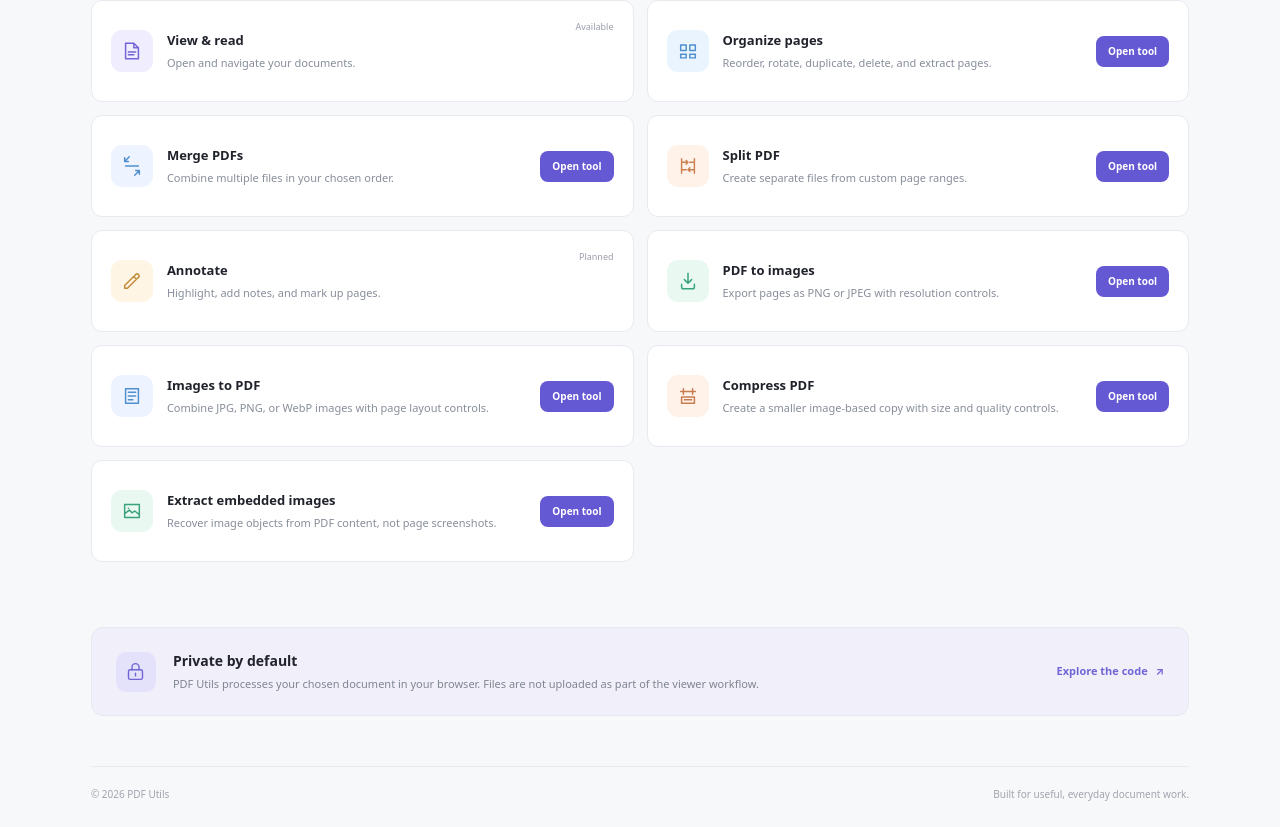
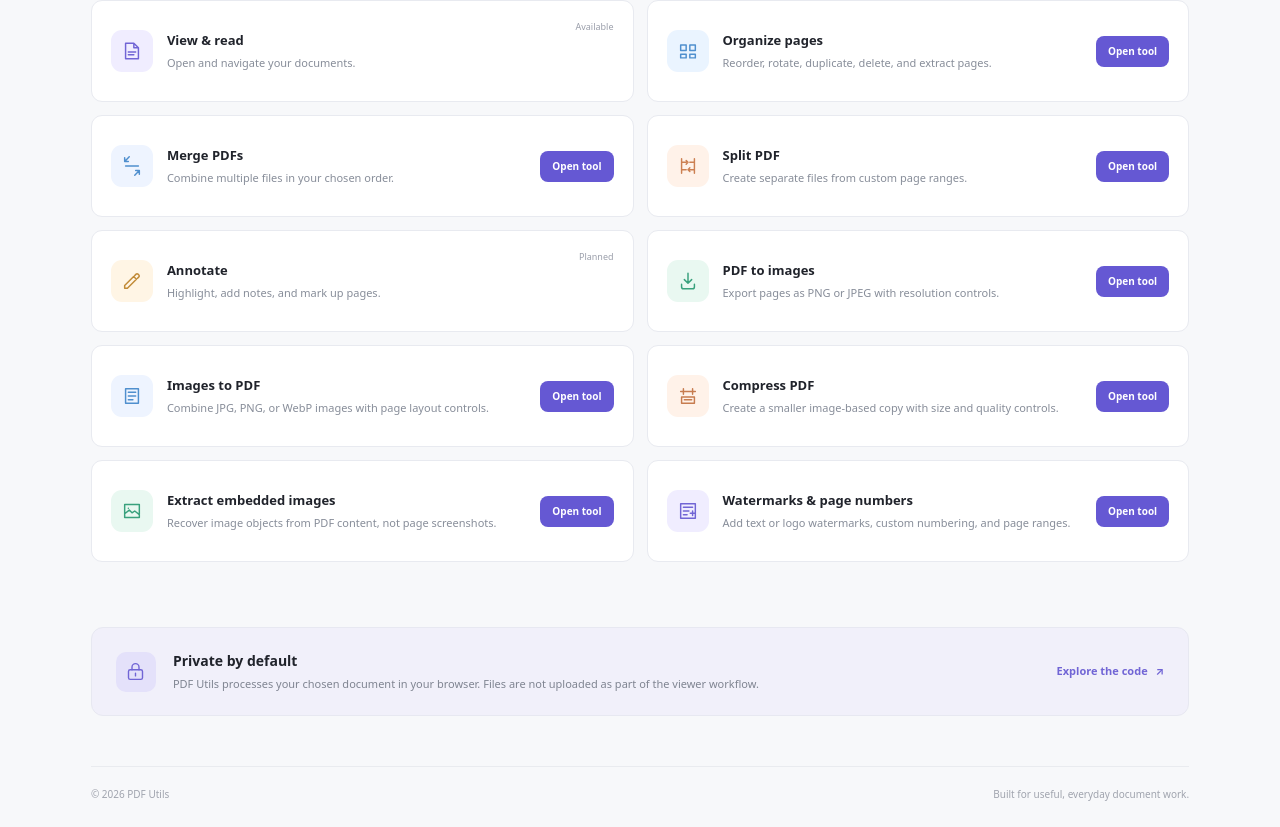
Before and after one commit to leenusdarnal/pdf-utils, a SvelteKit app: page / in a window 1280 px wide. Shown: the part 927-1754 px from the top of the page. Built offline with nearby package versions, Linux system fonts and the light colour scheme.

Commit message:
Add watermark and page numbering to the tools workspace

```diff
--- a/src/routes/+page.svelte
+++ b/src/routes/+page.svelte
@@ -9,6 +9,7 @@
   import ImagesToPdf from '$lib/components/ImagesToPdf.svelte';
   import CompressPdf from '$lib/components/CompressPdf.svelte';
   import ExtractImages from '$lib/components/ExtractImages.svelte';
+  import WatermarkPageNumbers from '$lib/components/WatermarkPageNumbers.svelte';
   import { hasPdfHeader } from '$lib/pdf/viewer-utils';
 
   let isDragging = false;
@@ -21,6 +22,7 @@
   let imagesToPdfMode = false;
   let compressMode = false;
   let extractImagesMode = false;
+  let watermarkMode = false;
   let isDarkMode = false;
   let appReady = false;
   let organizerInput: HTMLInputElement;
@@ -154,7 +156,7 @@
       </span>
       <span>pdf<span class="font-medium text-[#8c91a0]">utils</span></span>
     </a>
-    {#if !selectedFile && !organizeFile && !mergeMode && !splitMode && !imageMode && !imagesToPdfMode && !compressMode && !extractImagesMode}
+    {#if !selectedFile && !organizeFile && !mergeMode && !splitMode && !imageMode && !imagesToPdfMode && !compressMode && !extractImagesMode && !watermarkMode}
       <nav class="ml-auto flex h-full items-center gap-[30px] max-[760px]:gap-[17px]" aria-label="Main navigation">
         <a class="relative inline-flex h-full items-center text-[13px] font-semibold text-ink no-underline after:absolute after:bottom-[-1px] after:left-0 after:right-0 after:h-0.5 after:bg-brand-700 max-[760px]:text-[11px]" href="#tools">Tools</a>
         <a class="inline-flex h-full items-center text-[13px] font-semibold text-muted no-underline transition-colors hover:text-brand-700 max-[760px]:text-[11px] max-[480px]:hidden" href="#how-it-works">How it works</a>
@@ -194,6 +196,8 @@
       <CompressPdf onClose={() => (compressMode = false)} />
     {:else if extractImagesMode}
       <ExtractImages onClose={() => (extractImagesMode = false)} />
+    {:else if watermarkMode}
+      <WatermarkPageNumbers onClose={() => (watermarkMode = false)} />
     {:else}
       <section class="py-[77px] text-center max-[760px]:pb-[54px] max-[760px]:pt-[61px] max-[480px]:pt-[49px]">
         <div class="inline-flex items-center gap-2.5 text-[10px] font-bold uppercase tracking-[1.7px] text-brand-600 max-[480px]:text-[8px] max-[480px]:tracking-[1.2px]"><span class="h-px w-[22px] bg-brand-300"></span> A calmer way to work with PDFs</div>
@@ -286,6 +290,11 @@
             <div class="min-w-0"><h3 class="mb-[5px] text-[13px] font-bold">Extract embedded images</h3><p class="mb-0 text-[11px] leading-[1.5] text-[#878d99]">Recover image objects from PDF content, not page screenshots.</p></div>
             <button type="button" class="ml-auto shrink-0 rounded-lg bg-brand-700 px-3 py-2 text-[10px] font-bold text-white transition-colors hover:bg-brand-800 focus-visible:outline focus-visible:outline-[3px] focus-visible:outline-brand-200 focus-visible:outline-offset-2" aria-label="Open extract embedded images tool" onclick={() => (extractImagesMode = true)}>Open tool</button>
           </article>
+          <article class="flex min-h-[102px] items-center gap-[14px] rounded-[11px] border border-[#e8eaf0] bg-white p-[19px] max-[480px]:gap-3 max-[480px]:p-[15px]">
+            <span class="grid size-[42px] shrink-0 place-items-center rounded-[11px] bg-[#f0edff] text-brand-600" aria-hidden="true"><svg class="size-[22px]" viewBox="0 0 24 24" fill="none"><path d="M4 4h16v16H4zM7 8h10M7 12h6M7 16h4M17 12v5m-2.5-2.5h5" stroke="currentColor" stroke-width="1.6" stroke-linecap="round" stroke-linejoin="round"/></svg></span>
+            <div class="min-w-0"><h3 class="mb-[5px] text-[13px] font-bold">Watermarks & page numbers</h3><p class="mb-0 text-[11px] leading-[1.5] text-[#878d99]">Add text or logo watermarks, custom numbering, and page ranges.</p></div>
+            <button type="button" class="ml-auto shrink-0 rounded-lg bg-brand-700 px-3 py-2 text-[10px] font-bold text-white transition-colors hover:bg-brand-800 focus-visible:outline focus-visible:outline-[3px] focus-visible:outline-brand-200 focus-visible:outline-offset-2" aria-label="Open watermark and page numbers tool" onclick={() => (watermarkMode = true)}>Open tool</button>
+          </article>
         </div>
       </section>
 
```
